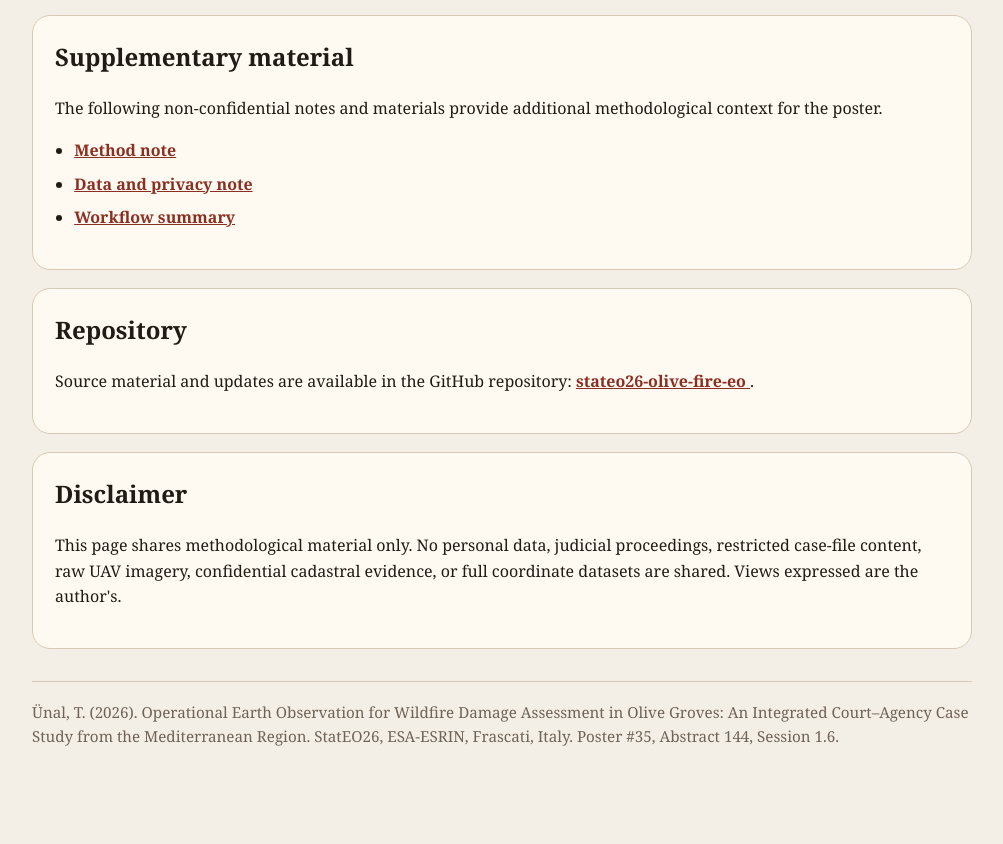
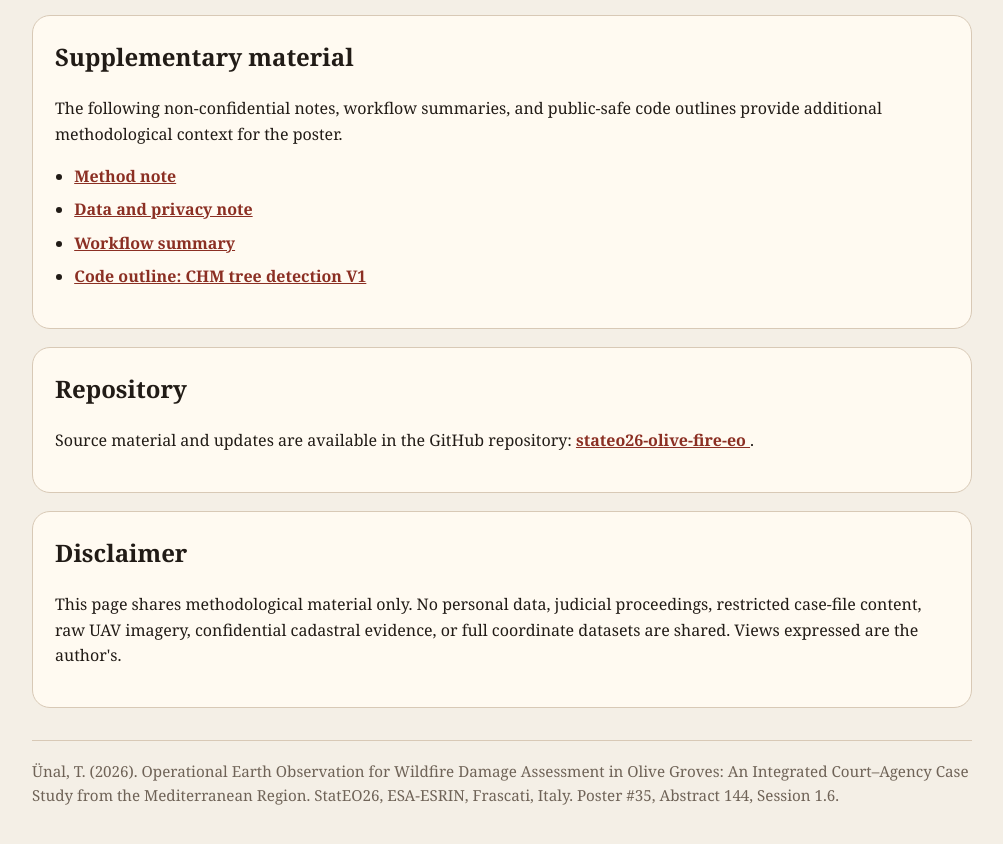
Before and after one commit to tahsin1801/stateo26-olive-fire-eo, a plain HTML site: page docs/index.html in a window 1280 px wide. Shown: the part 1485-2329 px from the top of the page, without its empty margins (138-1141 px from the left). Before the commit the page ends 2281 px from the top, so only its background shows below. Drawn offline with Linux system fonts and the light colour scheme.

Commit message:
Clean landing page HTML and add code outline link

```diff
--- a/docs/index.html
+++ b/docs/index.html
@@ -126,6 +126,7 @@
 
     <section class="card">
       <h2>Purpose</h2>
+
       <p>
         This companion page provides non-confidential methodological material for a court-oriented
         Earth Observation workflow applied to wildfire damage assessment in traditional Mediterranean
@@ -181,8 +182,8 @@
       <h2>Supplementary material</h2>
 
       <p>
-        The following non-confidential notes and materials provide additional methodological context
-        for the poster.
+        The following non-confidential notes, workflow summaries, and public-safe code outlines
+        provide additional methodological context for the poster.
       </p>
 
       <ul class="links">
@@ -197,9 +198,16 @@
             Data and privacy note
           </a>
         </li>
+
         <li>
           <a href="https://github.com/tahsin1801/stateo26-olive-fire-eo/blob/main/docs/methods/workflow_summary.md" target="_blank" rel="noopener">
             Workflow summary
+          </a>
+        </li>
+
+        <li>
+          <a href="https://github.com/tahsin1801/stateo26-olive-fire-eo/blob/main/docs/code/chm_tree_detection_v1_outline.py" target="_blank" rel="noopener">
+            Code outline: CHM tree detection V1
           </a>
         </li>
       </ul>
```
Lines whose indentation alone changed are shown as unchanged.
